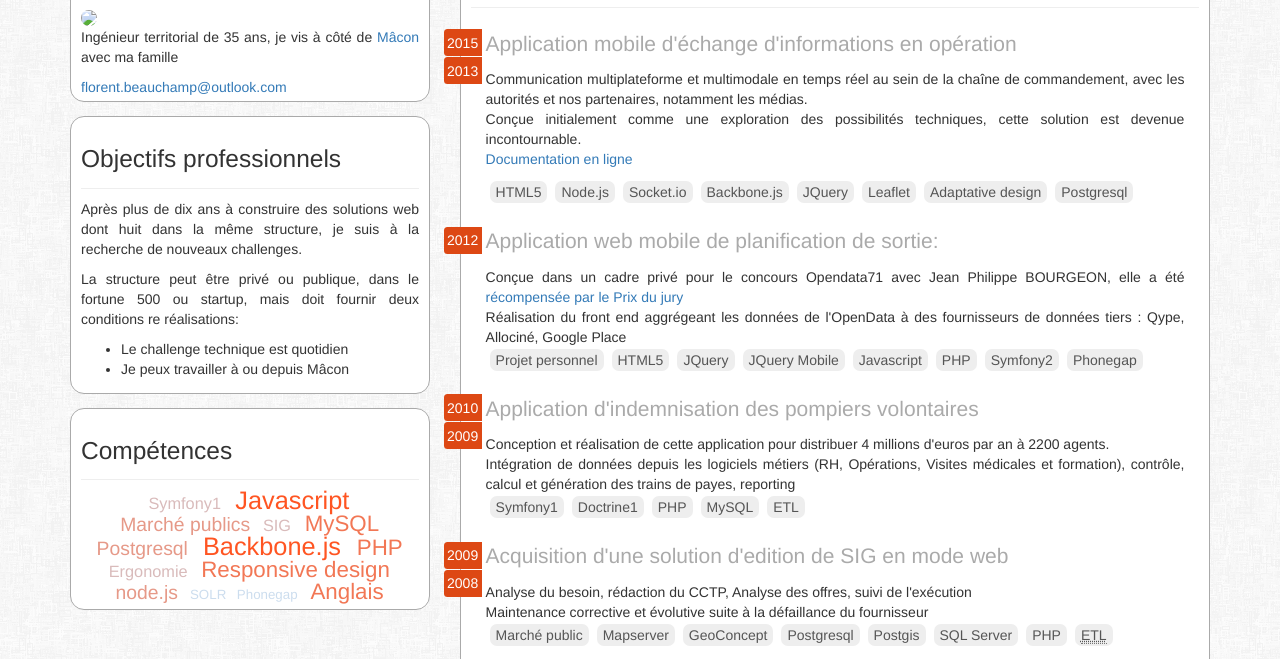
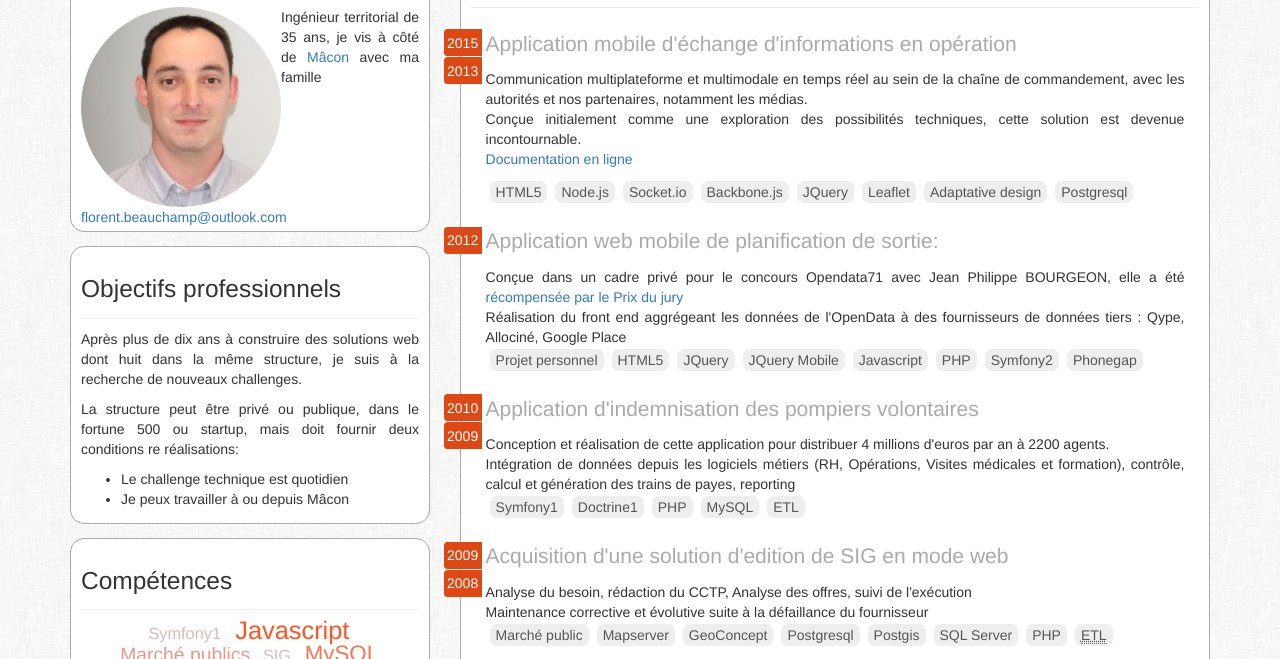
Before and after one commit to fbeauchamp/fbeauchamp.github.io, a plain HTML site: page index.html in a window 1280 px wide. Shown: the part 79-738 px from the top of the page. Drawn offline with nearby package versions, Linux system fonts and the light colour scheme.

Commit message:
correction lien vers ma photo

```diff
--- a/index.html
+++ b/index.html
@@ -171,7 +171,7 @@
 
         <section>
             <h1>Florent BEAUCHAMP</h1>
-            <img src="me.jpg" class="img-circle">
+            <img src="moi.jpg" class="img-circle pull-left">
             <p>Ingénieur territorial de 35 ans, je vis à côté de <a target="_blank" href="http://goo.gl/KathQ"
                                                                     title="Voir où se trouve mâcon">Mâcon</a> avec ma
                 famille</p>
```
